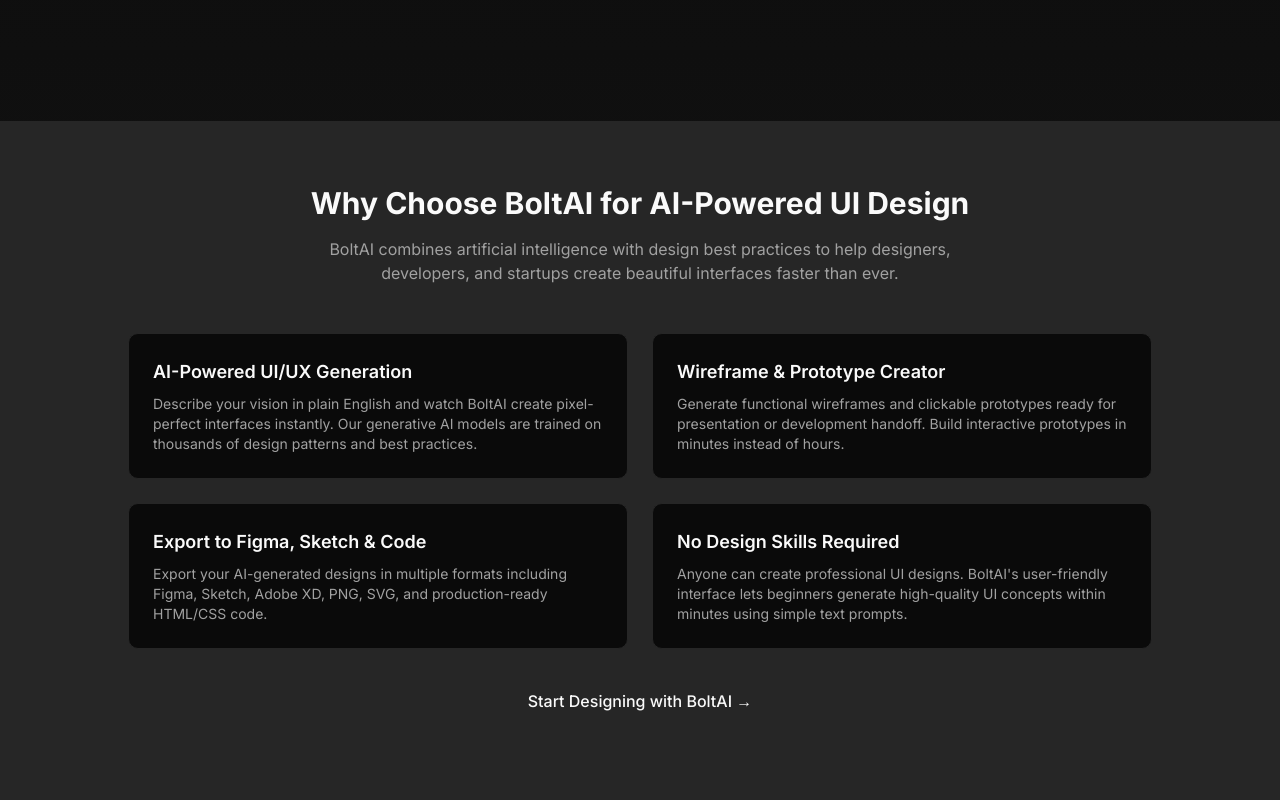
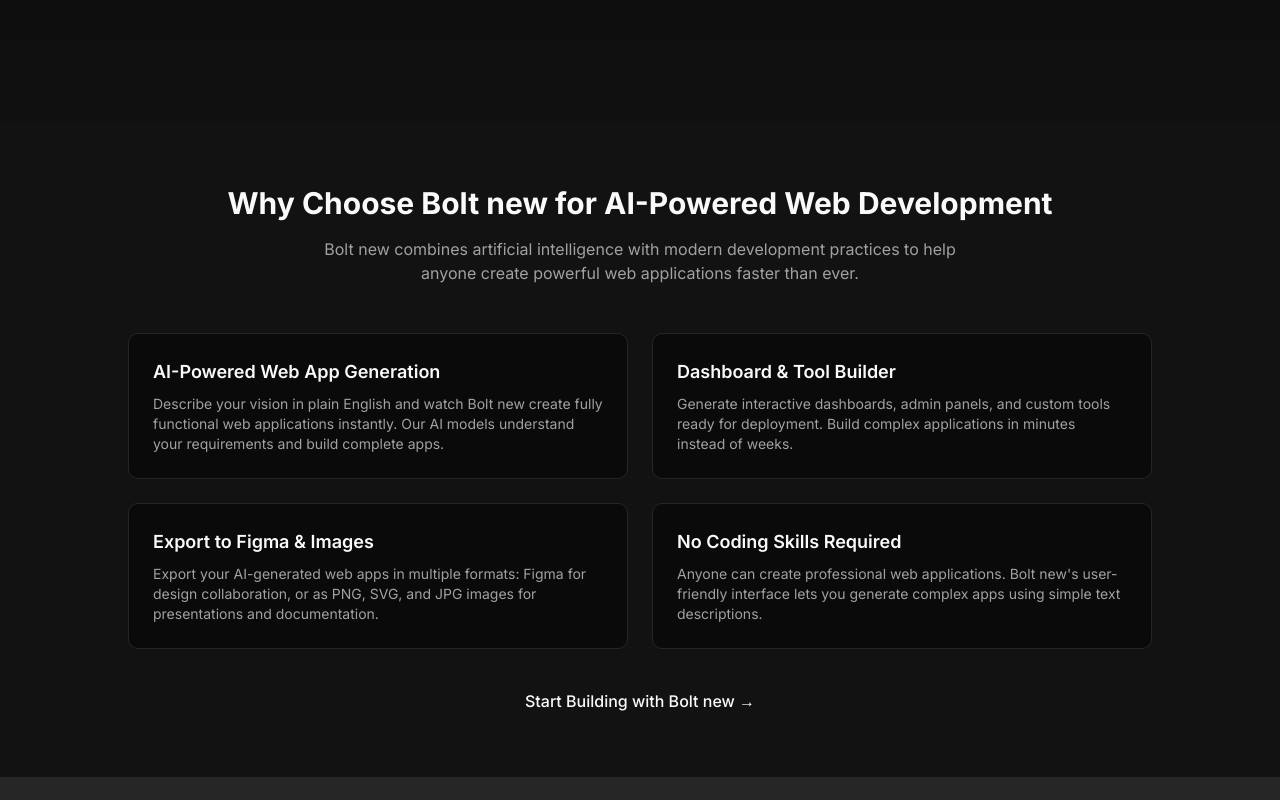
Before and after one commit to sumitbasak100/bolt-ai-landing-page, a Next.js app in the folder bolt-ai-landing-page-cleaned/: page / in a window 1280 px wide. Shown: the part 740-1540 px from the top of the page. Built offline with nearby package versions, Linux system fonts and the light colour scheme.

Commit message:
Update features.tsx

```diff
--- a/bolt-ai-landing-page-cleaned/components/features.tsx
+++ b/bolt-ai-landing-page-cleaned/components/features.tsx
@@ -1,36 +1,36 @@
 export function Features() {
   const features = [
     {
- title: "AI-Powered UI/UX Generation",
+      title: "AI-Powered Web App Generation",
       description:
- "Describe your vision in plain English and watch BoltAI create pixel-perfect interfaces instantly. Our generative AI models are trained on thousands of design patterns and best practices.",
+        "Describe your vision in plain English and watch Bolt new create fully functional web applications instantly. Our AI models understand your requirements and build complete apps.",
     },
     {
- title: "Wireframe & Prototype Creator",
+      title: "Dashboard & Tool Builder",
       description:
- "Generate functional wireframes and clickable prototypes ready for presentation or development handoff. Build interactive prototypes in minutes instead of hours.",
+        "Generate interactive dashboards, admin panels, and custom tools ready for deployment. Build complex applications in minutes instead of weeks.",
     },
     {
- title: "Export to Figma, Sketch & Code",
+      title: "Export to Figma & Images",
       description:
- "Export your AI-generated designs in multiple formats including Figma, Sketch, Adobe XD, PNG, SVG, and production-ready HTML/CSS code.",
+        "Export your AI-generated web apps in multiple formats: Figma for design collaboration, or as PNG, SVG, and JPG images for presentations and documentation.",
     },
     {
- title: "No Design Skills Required",
+      title: "No Coding Skills Required",
       description:
- "Anyone can create professional UI designs. BoltAI's user-friendly interface lets beginners generate high-quality UI concepts within minutes using simple text prompts.",
+        "Anyone can create professional web applications. Bolt new's user-friendly interface lets you generate complex apps using simple text descriptions.",
     },
   ]
 
   return (
- <section id="features" className="py-16 px-4 bg-secondary">
+    <section id="features" className="py-16 px-4 bg-muted/30">
       <div className="max-w-5xl mx-auto">
         <h2 className="text-3xl font-bold text-center text-foreground mb-4">
- Why Choose BoltAI for AI-Powered UI Design
+          Why Choose Bolt new for AI-Powered Web Development
         </h2>
         <p className="text-center text-muted-foreground mb-12 max-w-2xl mx-auto">
- BoltAI combines artificial intelligence with design best practices to help designers, developers, and startups
- create beautiful interfaces faster than ever.
+          Bolt new combines artificial intelligence with modern development practices to help anyone
+          create powerful web applications faster than ever.
         </p>
         <div className="grid md:grid-cols-2 gap-6">
           {features.map((feature, index) => (
@@ -42,12 +42,12 @@ export function Features() {
         </div>
         <div className="text-center mt-10">
           <a
- href="https://boltai.dev"
+            href="https://bolt.new"
             target="_blank"
             rel="noopener noreferrer"
             className="text-primary font-medium hover:underline"
           >
- Start Designing with BoltAI →
+            Start Building with Bolt new →
           </a>
         </div>
       </div>
```
Lines whose indentation alone changed are shown as unchanged.
